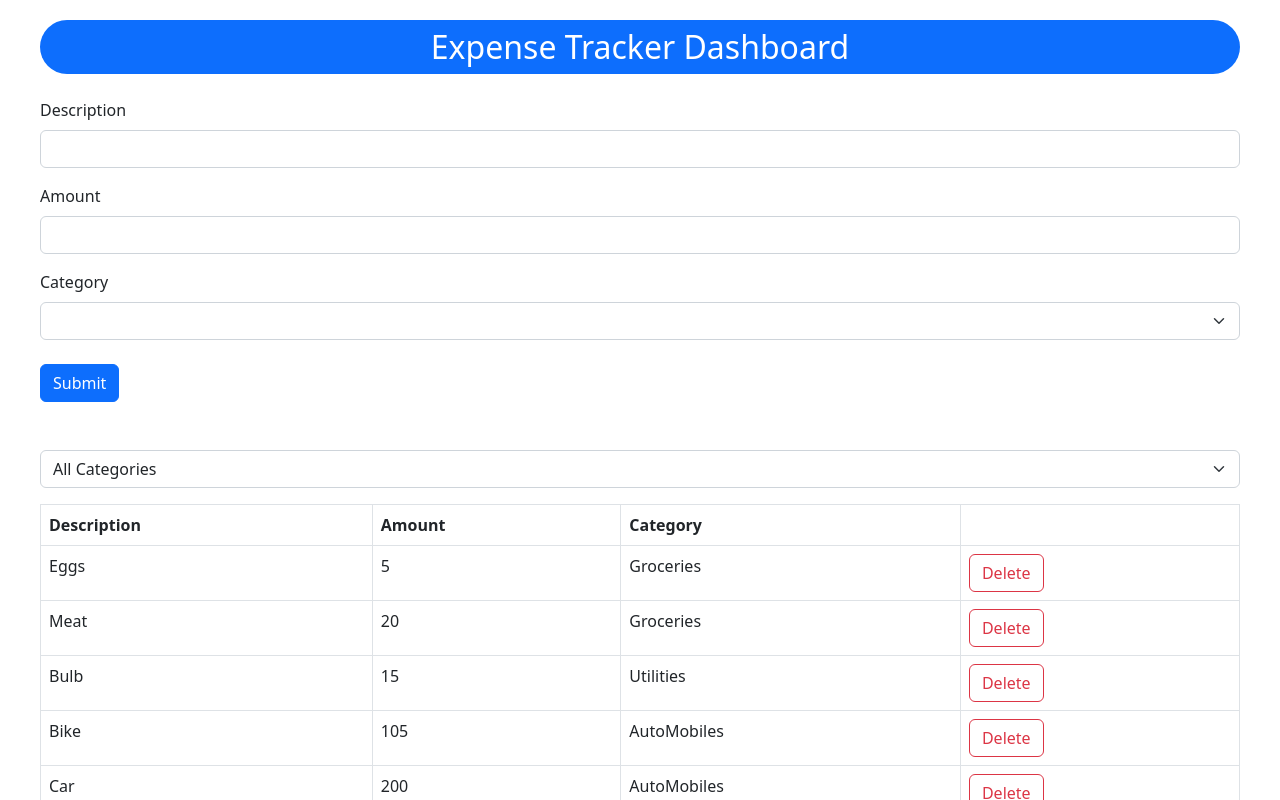
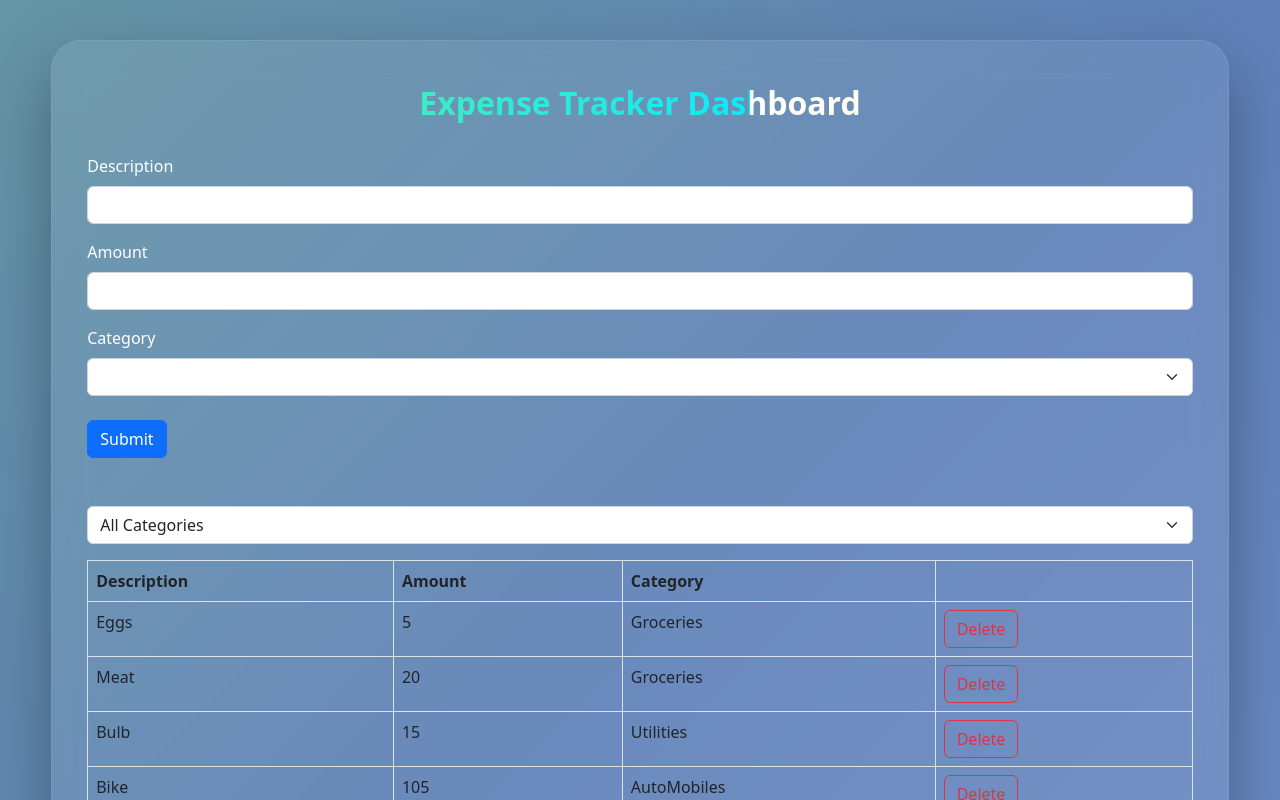
Before and after one commit to IBRAHIMTARIQ18/Expense-Tracker-Dashboard, a React (Vite) app: page / in a window 1280 px wide. Shown: the top 800 px of the page. Built offline with nearby package versions, Linux system fonts and the light colour scheme.

Commit message:
file created and background animation added

```diff
--- a/src/index.css
+++ b/src/index.css
@@ -1,3 +1,20 @@
 body {
-    padding: 20px 40px;
+  margin: 0;
+  min-height: 100vh;
+  background: linear-gradient(-45deg, #829cda, #5e80b7, #69b386, #5c88e5);
+  background-size: 400% 400%;
+  animation: gradientMove 10s ease infinite;
+  color: white;
 }
+
+@keyframes gradientMove {
+  0% {
+    background-position: 0% 50%;
+  }
+  50% {
+    background-position: 100% 50%;
+  }
+  100% {
+    background-position: 0% 50%;
+  }
+}
```
Also changed, not shown: src/main.tsx (+8 -7 lines).
